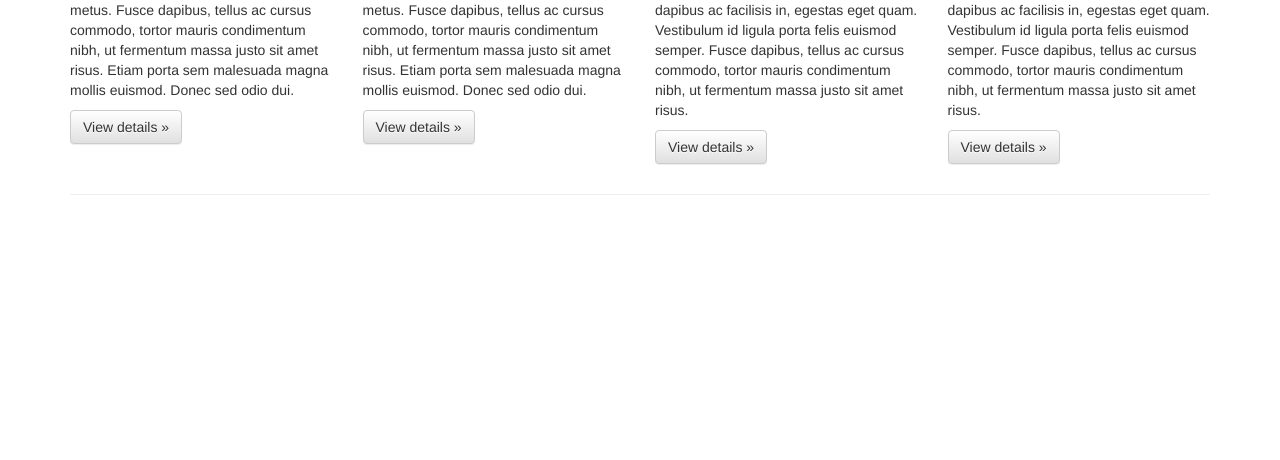
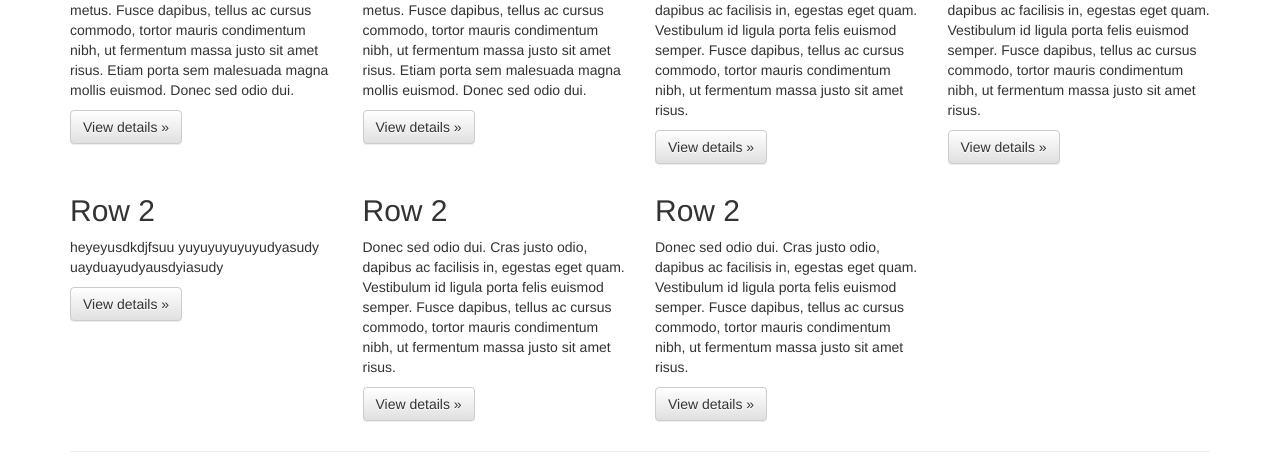
Before and after one commit to EliasManj/Git_Examples, a plain HTML site: page index.html in a window 1280 px wide. Shown: the part 554-1014 px from the top of the page. Before the commit the page ends 800 px from the top, so only its background shows below. Drawn offline with nearby package versions, Linux system fonts and the light colour scheme.

Commit message:
added new row headers

```diff
--- a/index.html
+++ b/index.html
@@ -77,6 +77,24 @@
         </div>
       </div>
 
+      <div class="row">
+        <div class="col-md-3">
+          <h2>Row 2</h2>
+          <p>heyeyusdkdjfsuu yuyuyuyuyuyudyasudy uayduayudyausdyiasudy</p>
+          <p><a class="btn btn-default" href="#" role="button">View details &raquo;</a></p>
+        </div>
+        <div class="col-md-3">
+            <h2>Row 2</h2>
+            <p>Donec sed odio dui. Cras justo odio, dapibus ac facilisis in, egestas eget quam. Vestibulum id ligula porta felis euismod semper. Fusce dapibus, tellus ac cursus commodo, tortor mauris condimentum nibh, ut fermentum massa justo sit amet risus.</p>
+            <p><a class="btn btn-default" href="#" role="button">View details &raquo;</a></p>
+          </div>
+          <div class="col-md-3">
+              <h2>Row 2</h2>
+              <p>Donec sed odio dui. Cras justo odio, dapibus ac facilisis in, egestas eget quam. Vestibulum id ligula porta felis euismod semper. Fusce dapibus, tellus ac cursus commodo, tortor mauris condimentum nibh, ut fermentum massa justo sit amet risus.</p>
+              <p><a class="btn btn-default" href="#" role="button">View details &raquo;</a></p>
+            </div>
+      </div>
+
       <hr>
     </div> <!-- /container -->        <script src="//ajax.googleapis.com/ajax/libs/jquery/1.11.0/jquery.min.js"></script>
         <script>window.jQuery || document.write('<script src="js/vendor/jquery-1.11.0.min.js"><\/script>')</script>
```
